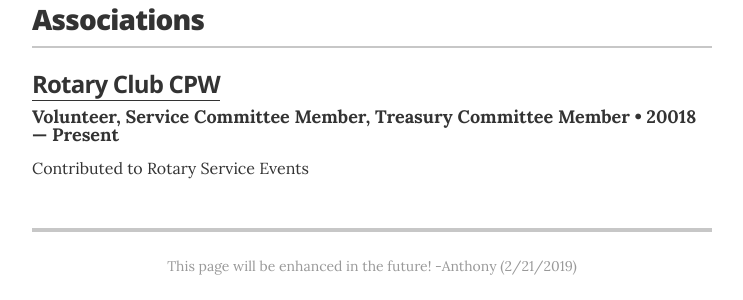
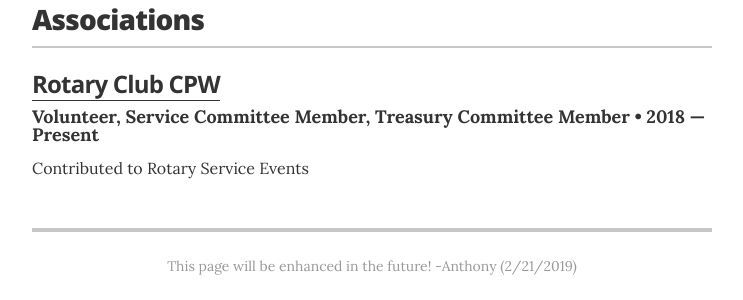
Before and after one commit to averleysen/resume, a Jekyll site: the page built from index.html, in a window 1280 px wide and 900 px high, scrolled down 1629 px. Shown: the part 575-875 px from the top of the window, without its empty margins (268-1011 px from the left). Built offline with Jekyll 4.4.1, drawn with Linux system fonts in a browser that asks for light colours.

Commit message:
update typos

```diff
--- a/_config.yml
+++ b/_config.yml
@@ -17,7 +17,7 @@ resume_title:                   "Senior Digital Delivery Analyst"
 resume_contact_email:           "anthony.verleysen@gmail.com"
 
 # the next two items are used for schema itemprops in _layouts/resume.html
-resume_contact_telephone:       "(267) 602-5412)"
+resume_contact_telephone:       "(267) 602-5412"
 resume_contact_address:         "300 W Elm Street Ste. 2119, Conshohocken PA 19428"
 
 resume_header_contact_info:     "300 W Elm Street Ste. 2119, Conshohocken PA 19428 • (267) 602-5412 • anthony.verleysen@gmail.com"
--- a/_data/associations.yml
+++ b/_data/associations.yml
@@ -3,7 +3,7 @@
 
 - organization: Rotary Club CPW
   role: Volunteer, Service Committee Member, Treasury Committee Member
-  year: 20018 &mdash; Present
+  year: 2018 &mdash; Present
   url: https://cpwrotary.com/
   summary: Contributed to Rotary Service Events
 
```
